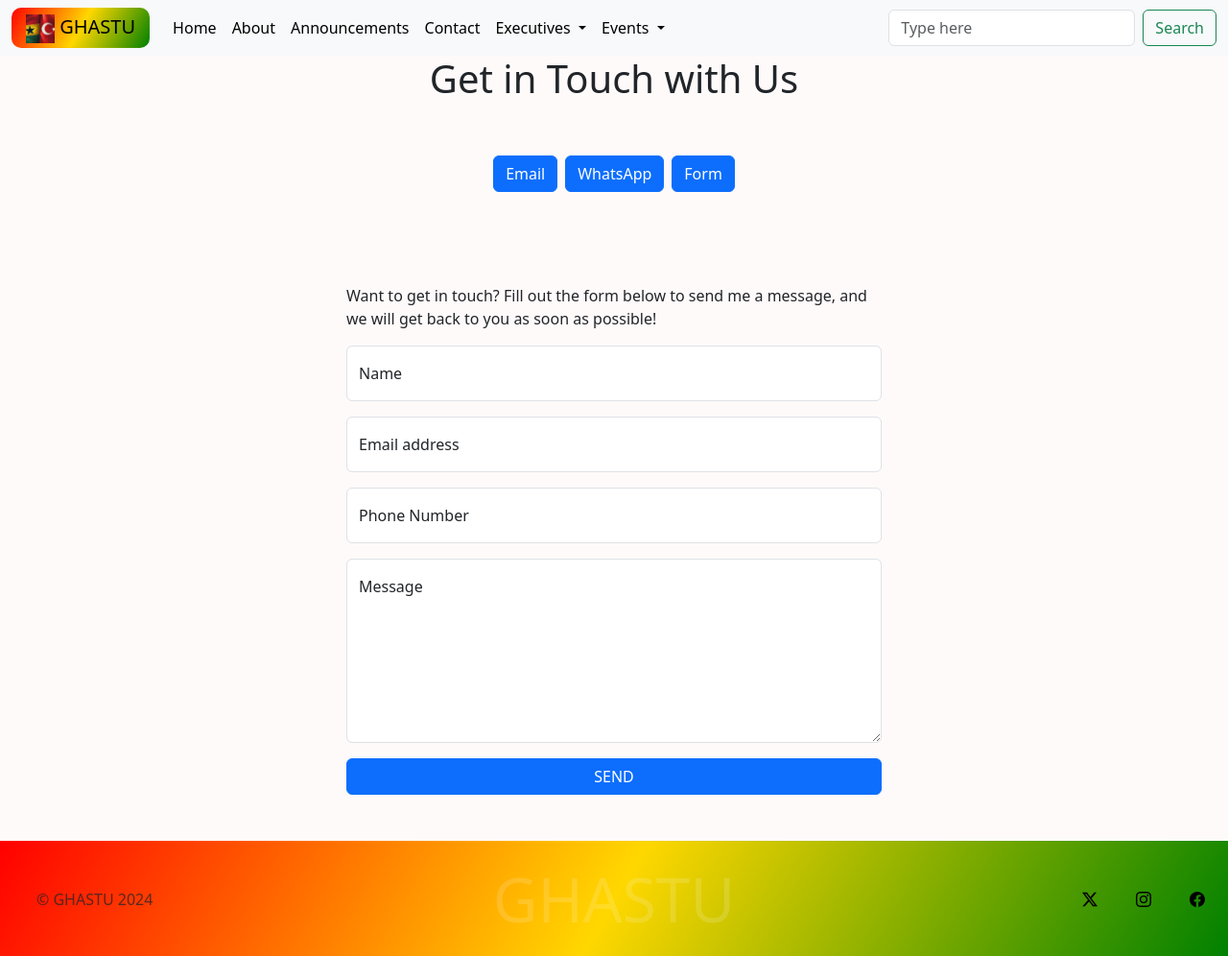
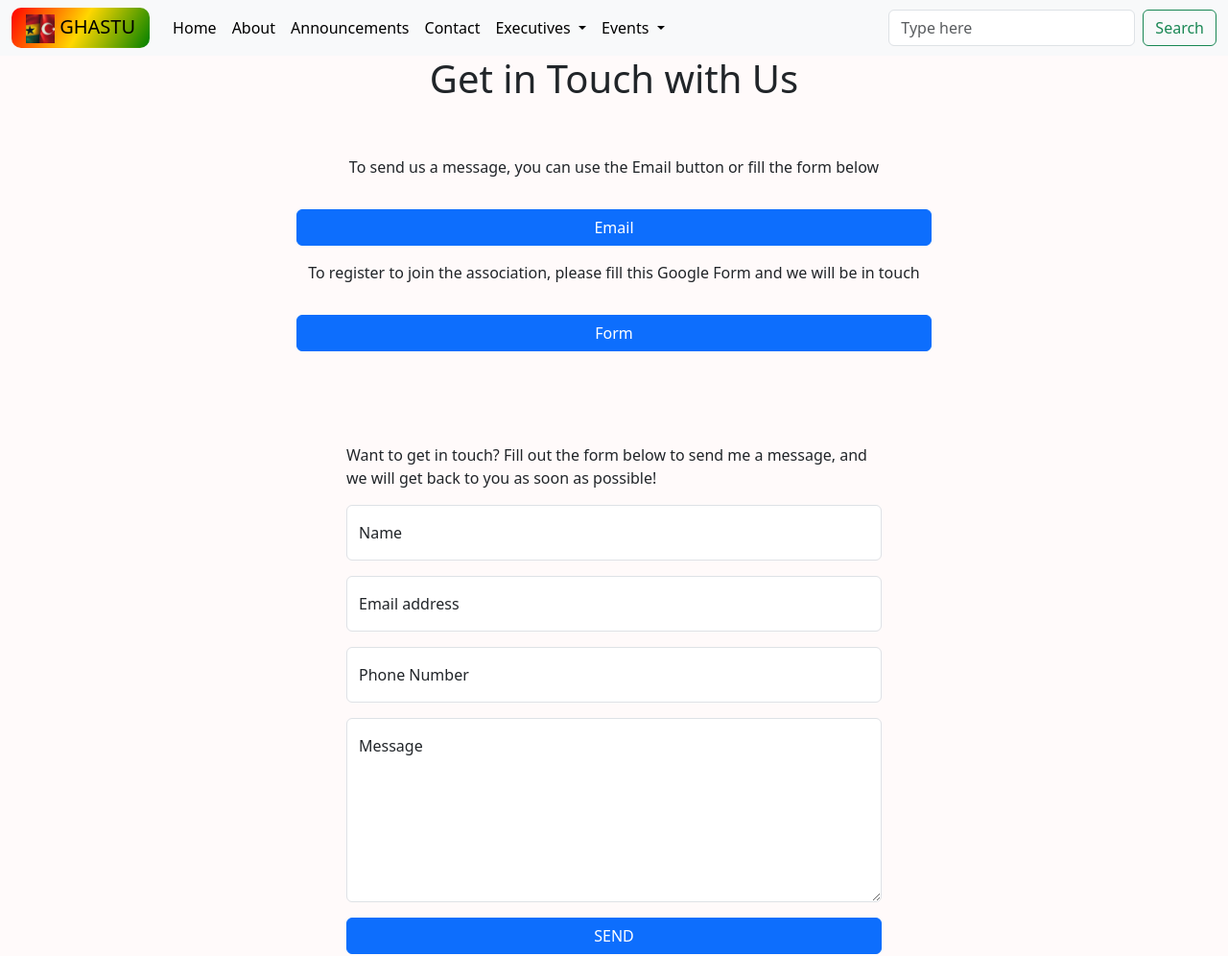
Before and after one commit to Selorme/GHASTU, a Flask app: page /contact in a window 1280 px wide. Shown: the top 996 px of the page at 96% size. Run offline with Flask 3, Linux system fonts and the light colour scheme; some libraries are stand-ins or nearby versions.

Commit message:
updated most things

```diff
--- a/app.py
+++ b/app.py
@@ -1,56 +1,58 @@
 import flask_bootstrap
 from flask import Flask, render_template, url_for, request
 import smtplib
-from flask_bootstrap import Bootstrap
+from flask_bootstrap import Bootstrap5
+from datetime import datetime
 
 app = Flask(__name__)
 
-bootstrap = Bootstrap(app)
+bootstrap = Bootstrap5(app)
 
+year = datetime.today().year
 
 @app.route("/")
 def home():
-    return render_template("index.html")
+    return render_template("index.html", copyright_year=year)
 
 
 @app.route("/about")
 def about():
-    return render_template("about.html")
+    return render_template("about.html", copyright_year=year)
 
 
 @app.route("/announcements")
 def announcements():
-    return render_template("announcements.html")
+    return render_template("announcements.html", copyright_year=year)
 
 
 @app.route("/president")
 def president():
-    return render_template("president.html")
+    return render_template("president.html", copyright_year=year)
 
 
 @app.route("/secretary")
 def secretary():
-    return render_template("secretary.html")
+    return render_template("secretary.html", copyright_year=year)
 
 
 @app.route("/organizer")
 def organizer():
-    return render_template("organizer.html")
+    return render_template("organizer.html", copyright_year=year)
 
 
 @app.route("/treasurer")
 def treasurer():
-    return render_template("treasurer.html")
+    return render_template("treasurer.html", copyright_year=year)
 
 
 @app.route("/media")
 def media():
-    return render_template("media.html")
+    return render_template("media.html", copyright_year=year)
 
 
 @app.route("/message")
 def message():
-    return render_template("message.html")
+    return render_template("message.html", copyright_year=year)
 
 
 @app.route("/contact", methods=["GET", "POST"])
@@ -69,23 +71,23 @@ def contact():
             connection.login(user=my_email, password=password)
             connection.sendmail(from_addr=email, to_addrs=my_email,
                                 msg=f"Subject: New Message From Your Website!\n\nName: {name}\nEmail address: {email}\nPhone number: {phone}\nMessage: {messages}")
-        return render_template("contact.html", message_sent=True)
-    return render_template("contact.html", message_sent=False)
+        return render_template("contact.html", message_sent=True, copyright_year=year)
+    return render_template("contact.html", message_sent=False, copyright_year=year)
 
 
 @app.route("/meetings")
 def meetings():
-    return render_template("meetings.html")
+    return render_template("meetings.html", copyright_year=year)
 
 
 @app.route("/iftar")
 def iftar():
-    return render_template("iftar.html")
+    return render_template("iftar.html", copyright_year=year)
 
 
 @app.route("/graduation")
 def graduation():
-    return render_template("graduation.html")
+    return render_template("graduation.html", copyright_year=year)
 
 
 if __name__ == "__main__":
--- a/requirements.txt
+++ b/requirements.txt
@@ -12,8 +12,6 @@ colorama==0.4.6
 docx==0.2.4
 ffmpeg==1.4
 Flask==3.0.3
-flask_bootstrap==3.3.7.1
-Flask-Bootstrap==3.3.7.1
 frozenlist==1.4.1
 google-api-core==2.19.1
 google-auth==2.32.0
--- a/templates/contact.html
+++ b/templates/contact.html
@@ -2,23 +2,28 @@
 {% block title %}About Us{% endblock %}
 {% block content %}
     <!--contact section-->
+<!--contact section-->
     <section class="container" id="content">
         <div class="about justify-content-center">
             <h1>Get in Touch with Us</h1>
             <div class="container">
                 <div class="d-flex justify-content-center">
-                    <div class="d-flex gap-2 justify-content-center py-5">
+                    <!-- Add a custom wrapper div -->
+                    <div class="button-wrapper d-flex flex-column gap-3 justify-content-center py-5">
                         <!-- Email Button -->
-                        <button class="btn btn-primary text-capitalized w-100" type="button" data-bs-toggle="modal" data-bs-target="#emailModal">Email</button>
+                        <p class="container justify-content-center">To send us a message, you can use the Email button or fill the form below</p>
+                        <button class="btn btn-primary text-capitalized" type="button" data-bs-toggle="modal" data-bs-target="#emailModal">Email</button>
                         <!-- WhatsApp Button -->
-                        <button class="btn btn-primary text-capitalized w-100" type="button" data-bs-toggle="modal" data-bs-target="#whatsappModal">WhatsApp</button>
+                        <!-- <button class="btn btn-primary text-capitalized w-100" type="button" data-bs-toggle="modal" data-bs-target="#whatsappModal">WhatsApp</button> -->
                         <!-- Google Form Button -->
-                        <button class="btn btn-primary text-capitalized w-100" type="button" data-bs-toggle="modal" data-bs-target="#formModal">Form</button>
+                        <p class="container justify-content-center">To register to join the association, please fill this Google Form and we will be in touch</p>
+                        <button class="btn btn-primary text-capitalized" type="button" data-bs-toggle="modal" data-bs-target="#formModal">Form</button>
                     </div>
                 </div>
             </div>
         </div>
     </section>
+
 
     <!-- Email Modal -->
     <div class="modal fade" id="emailModal" tabindex="-1" aria-labelledby="emailModalLabel" aria-hidden="true">
@@ -39,24 +44,24 @@
         </div>
     </div>
 
-    <!-- WhatsApp Modal -->
-    <div class="modal fade" id="whatsappModal" tabindex="-1" aria-labelledby="whatsappModalLabel" aria-hidden="true">
-        <div class="modal-dialog">
-            <div class="modal-content">
-                <div class="modal-header">
-                    <h5 class="modal-title" id="whatsappModalLabel">Contact us on WhatsApp</h5>
-                    <button type="button" class="btn-close" data-bs-dismiss="modal" aria-label="Close"></button>
-                </div>
-                <div class="modal-body">
-                    <p>Click the button below to contact us on WhatsApp:</p>
-                    <a href="https://wa.me/1234567890" target="_blank" class="btn btn-success">Open WhatsApp</a>
-                </div>
-                <div class="modal-footer">
-                    <button type="button" class="btn btn-secondary" data-bs-dismiss="modal">Close</button>
-                </div>
-            </div>
-        </div>
-    </div>
+<!--    &lt;!&ndash; WhatsApp Modal &ndash;&gt;-->
+<!--    <div class="modal fade" id="whatsappModal" tabindex="-1" aria-labelledby="whatsappModalLabel" aria-hidden="true">-->
+<!--        <div class="modal-dialog">-->
+<!--            <div class="modal-content">-->
+<!--                <div class="modal-header">-->
+<!--                    <h5 class="modal-title" id="whatsappModalLabel">Contact us on WhatsApp</h5>-->
+<!--                    <button type="button" class="btn-close" data-bs-dismiss="modal" aria-label="Close"></button>-->
+<!--                </div>-->
+<!--                <div class="modal-body">-->
+<!--                    <p>Click the button below to contact us on WhatsApp:</p>-->
+<!--                    <a href="https://wa.me/1234567890" target="_blank" class="btn btn-success">Open WhatsApp</a>-->
+<!--                </div>-->
+<!--                <div class="modal-footer">-->
+<!--                    <button type="button" class="btn btn-secondary" data-bs-dismiss="modal">Close</button>-->
+<!--                </div>-->
+<!--            </div>-->
+<!--        </div>-->
+<!--    </div>-->
 
     <!-- Google Form Modal -->
     <div class="modal fade" id="formModal" tabindex="-1" aria-labelledby="formModalLabel" aria-hidden="true">
--- a/templates/footer.html
+++ b/templates/footer.html
@@ -5,7 +5,7 @@
                     <a href="/" class="mb-3 me-2 mb-md-0 text-body-secondary text-decoration-none lh-1">
                         <svg class="bi" width="30" height="24"><use xlink:href="#bootstrap"></use></svg>
                     </a>
-                    <span class="mb-3 mb-md-0 text-body-secondary">© GHASTU 2024 </span>
+                    <span class="mb-3 mb-md-0 text-body-secondary">© GHASTU {{ copyright_year }} </span>
                 </div>
 
                 <ul class="nav col-md-4 justify-content-end list-unstyled d-flex">
```
Also changed, not shown: static/css/styles.css (line endings or trailing spaces).
